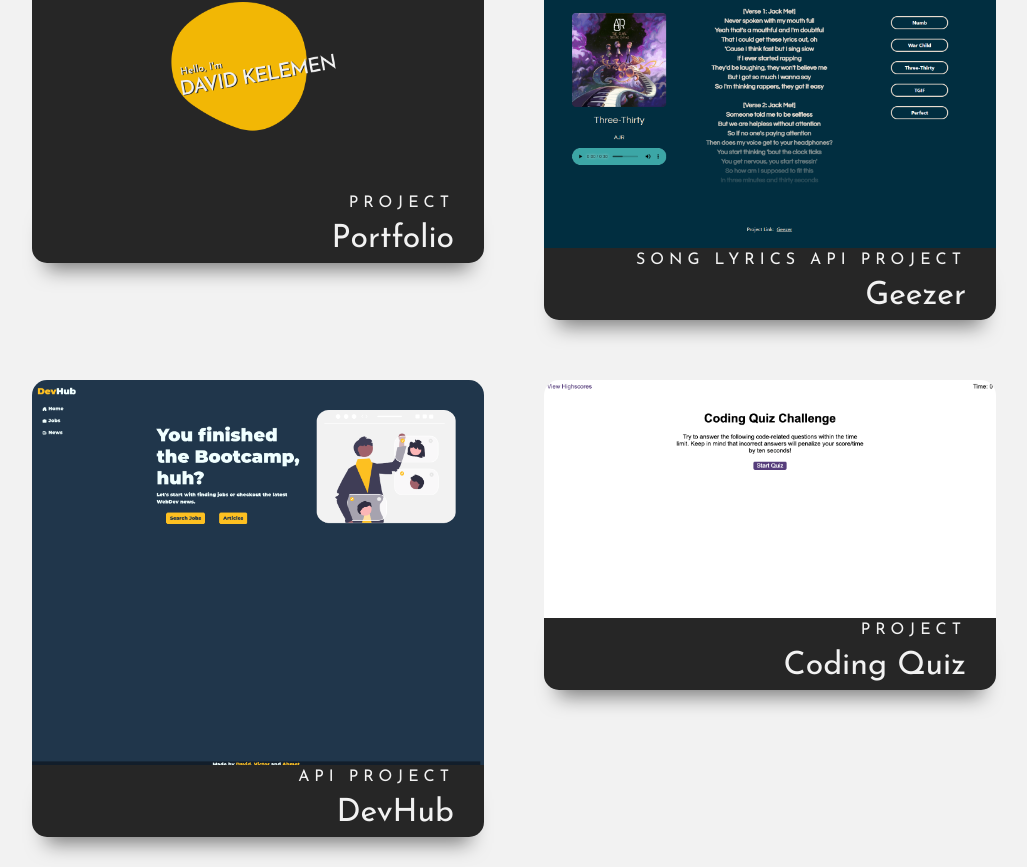
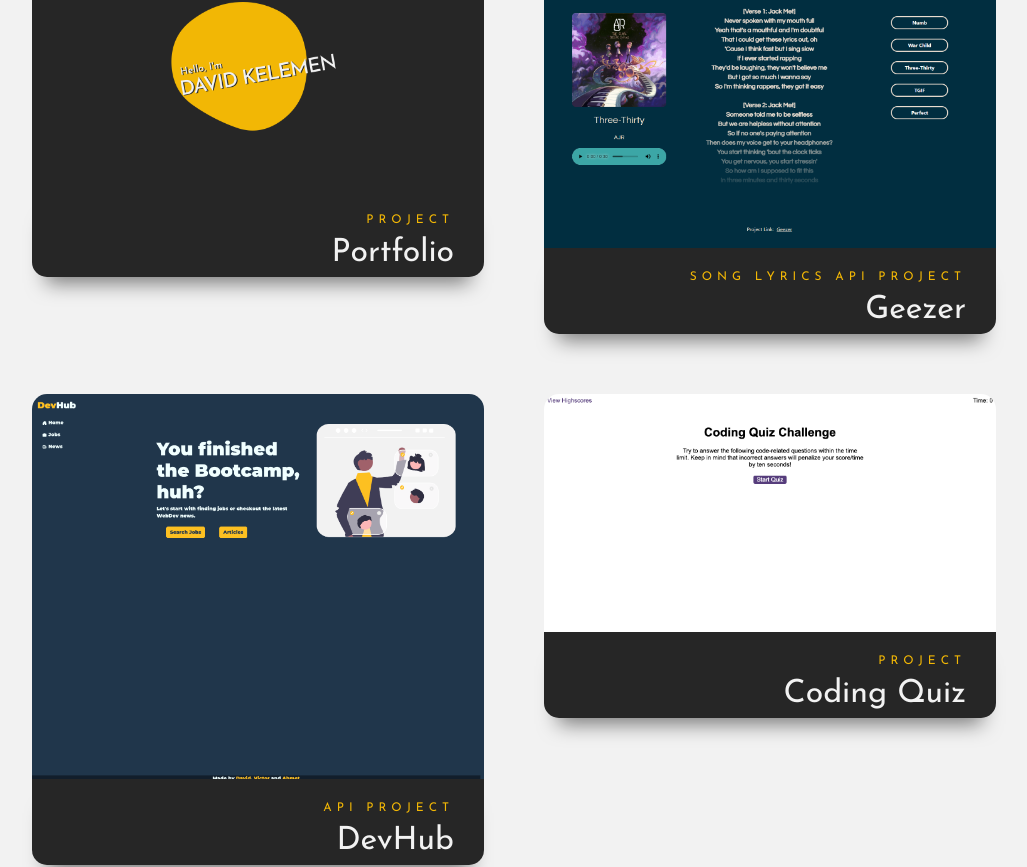
Before and after one commit to davidklmn/portfolio, a React (Create React App) app: page / in a window 1280 px wide. Shown: the part 1685-2552 px from the top of the page, without its empty margins (126-1153 px from the left). Built offline with nearby package versions, Linux system fonts and the light colour scheme.

Commit message:
Project stylings

```diff
--- a/src/components/Projects2.js
+++ b/src/components/Projects2.js
@@ -35,7 +35,7 @@ export default function Projects2() {
 
     window.setTimeout(function () {
       cardClone.classList.add("expanded-animation");
-    }, "175");
+    }, "100");
   };
 
   return (
--- a/src/components/projects2.css
+++ b/src/components/projects2.css
@@ -51,6 +51,7 @@
 }
 
 .projects2-container .card-content {
+    padding-top: 20px;
     background-color: var(--darkgrey);
     color: var(--textcolor);
     border-bottom-left-radius: 15px;
@@ -84,11 +85,13 @@
 }
 
 .projects2-container .sub-title{
+    color: var(--darkyellow);
     padding-right: 30px;
     text-align: end;
     text-transform: uppercase;
     letter-spacing: 5px;
     transition: all 0.5s cubic-bezier( 0.79, 0.33, 0.14, 0.53 );
+    font-size: 0.75rem;
 }
 
 .projects2-container .description{
@@ -131,7 +134,6 @@
     padding: 5px;
     width: 80px;
     font-weight: 800;
-    cursor: pointer;
 }
 
 .projects2-container .site-link{
@@ -140,7 +142,6 @@
     text-align: center;
     padding: 5px;
     font-weight: 800;
-    cursor: pointer;
 }
 
 /** Expanded card styles  */
@@ -179,8 +180,9 @@
     text-align: center;
     margin-top: 25px;
     font-size: 1.25rem;
-    width: 80%;
+    width: 60%;
     margin: auto;
+    margin-bottom: 50px;
 
     opacity: 0;
     transition: all 0.5s cubic-bezier( 0.79, 0.33, 0.14, 0.53 );
@@ -210,7 +212,7 @@
     margin: auto;
     margin-top: 30px;
     margin-bottom: 30px;
-    max-width: 800px;
+    max-width: 600px;
     border-radius: 15px;
 }
 
```
